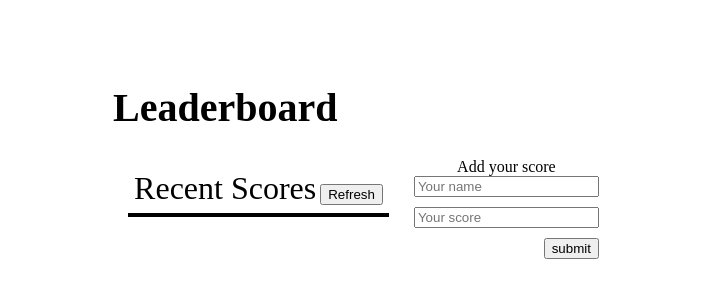
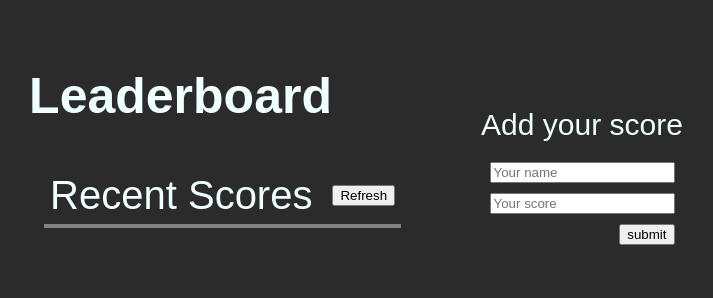
Before and after one commit to AKeeganDev/Leaderboard, a website built with webpack: page src/index.html in a window 1280 px wide. Shown: the whole page, without its empty margins (284-997 px from the left). Built offline with nearby package versions, Linux system fonts and the light colour scheme; no server answers; a web font is replaced by a local one.

Commit message:
Style page

```diff
--- a/package.json
+++ b/package.json
@@ -24,7 +24,7 @@
     "css-loader": "^6.7.1",
     "eslint": "^7.32.0",
     "eslint-config-airbnb-base": "^14.2.1",
-    "eslint-plugin-import": "^2.25.4",
+    "eslint-plugin-import": "^2.26.0",
     "hint": "^6.1.11",
     "html-webpack-plugin": "^5.5.0",
     "node-sass": "^7.0.1",
--- a/src/index.html
+++ b/src/index.html
@@ -5,6 +5,7 @@
   <meta charset="UTF-8">
   <meta http-equiv="X-UA-Compatible" content="IE=edge">
   <meta name="viewport" content="width=device-width, initial-scale=1.0">
+  <link rel="stylesheet" href="http://fonts.cdnfonts.com/css/comic-neue-angular">
   <title>Leaderboard</title>
 </head>
 
--- a/src/style.scss
+++ b/src/style.scss
@@ -1,4 +1,8 @@
-// not empty
+body {
+  background-color: rgb(44, 43, 43);
+  color: azure;
+  font-family: 'Comic Neue', sans-serif;
+}
 
 .container {
   display: flex;
@@ -7,11 +11,15 @@
 }
 
 h1 {
-  font-size: 40px;
+  font-size: 50px;
+}
+
+ul li:nth-child(even) {
+  background-color: rgb(124, 113, 113);
 }
 
 .scores {
-  border: 2px solid black;
+  border: 2px solid rgb(131, 131, 131);
 
   ul {
     padding-left: 0;
@@ -19,6 +27,7 @@ h1 {
 
     li {
       list-style: none;
+      padding: 5px;
     }
   }
 }
@@ -38,8 +47,13 @@ h1 {
   display: flex;
   flex-direction: column;
   align-items: center;
-  margin-left: 25px;
-  margin-top: 150px;
+  margin-left: 80px;
+  margin-top: 100px;
+
+  span {
+    font-size: 30px;
+    margin-bottom: 20px;
+  }
 }
 
 form {
@@ -53,9 +67,12 @@ form {
 }
 
 .recent-scores {
+  display: flex;
+  align-items: center;
+  gap: 20px;
   padding: 6px;
 }
 
 #recent-scores {
-  font-size: 32px;
+  font-size: 40px;
 }
```
Also changed, not shown: dist/index.html, dist/index.js, 1 other file.
